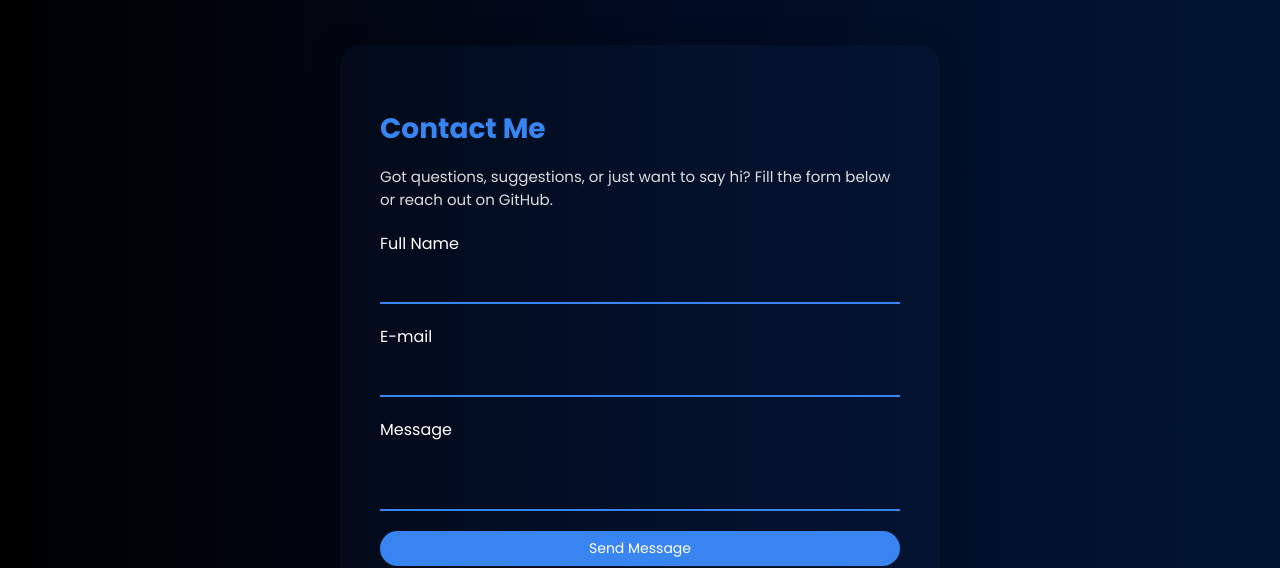
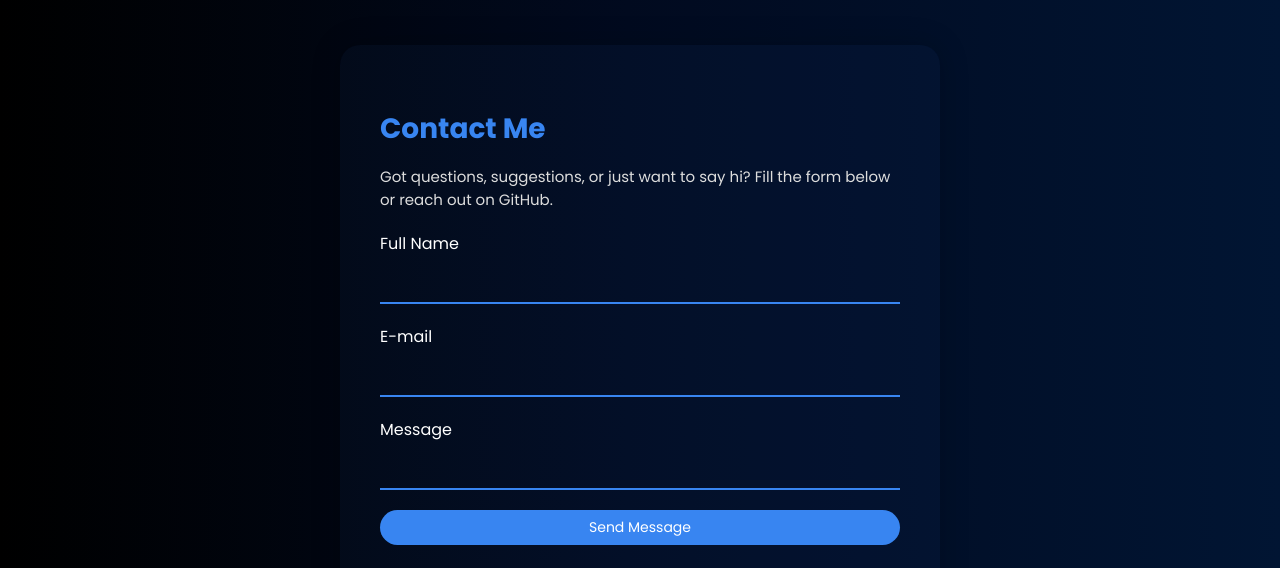
Before and after one commit to LEooo42/TrustCheck.AI, a plain HTML site: page Website/HTML pages/contact.html in a window 1280 px wide. Shown: the part 80-648 px from the top of the page. Drawn offline with nearby package versions, Linux system fonts and the light colour scheme.

```diff
--- a/Website/HTML pages/contact.html
+++ b/Website/HTML pages/contact.html
@@ -47,7 +47,7 @@
                 <div class="field-group">
                     <label for="message">Message</label>
                     <label class="error-message" id="messageError"></label>
-                    <textarea id="message" name="message" rows="2"></textarea>
+                    <textarea id="message" name="message" rows="1"></textarea>
                 </div>
 
                 <button type="submit" class="register-button">Send Message</button>
```
